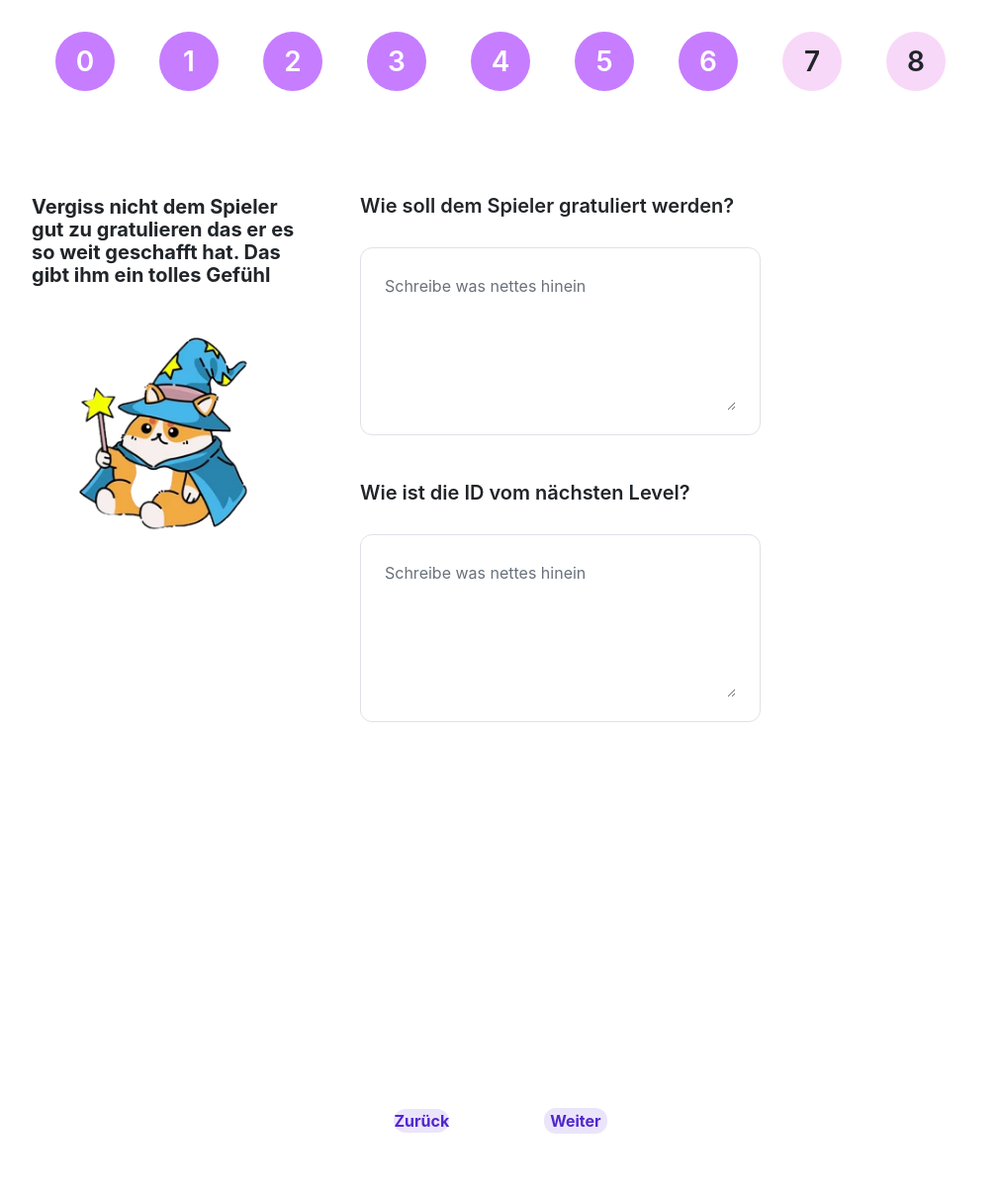
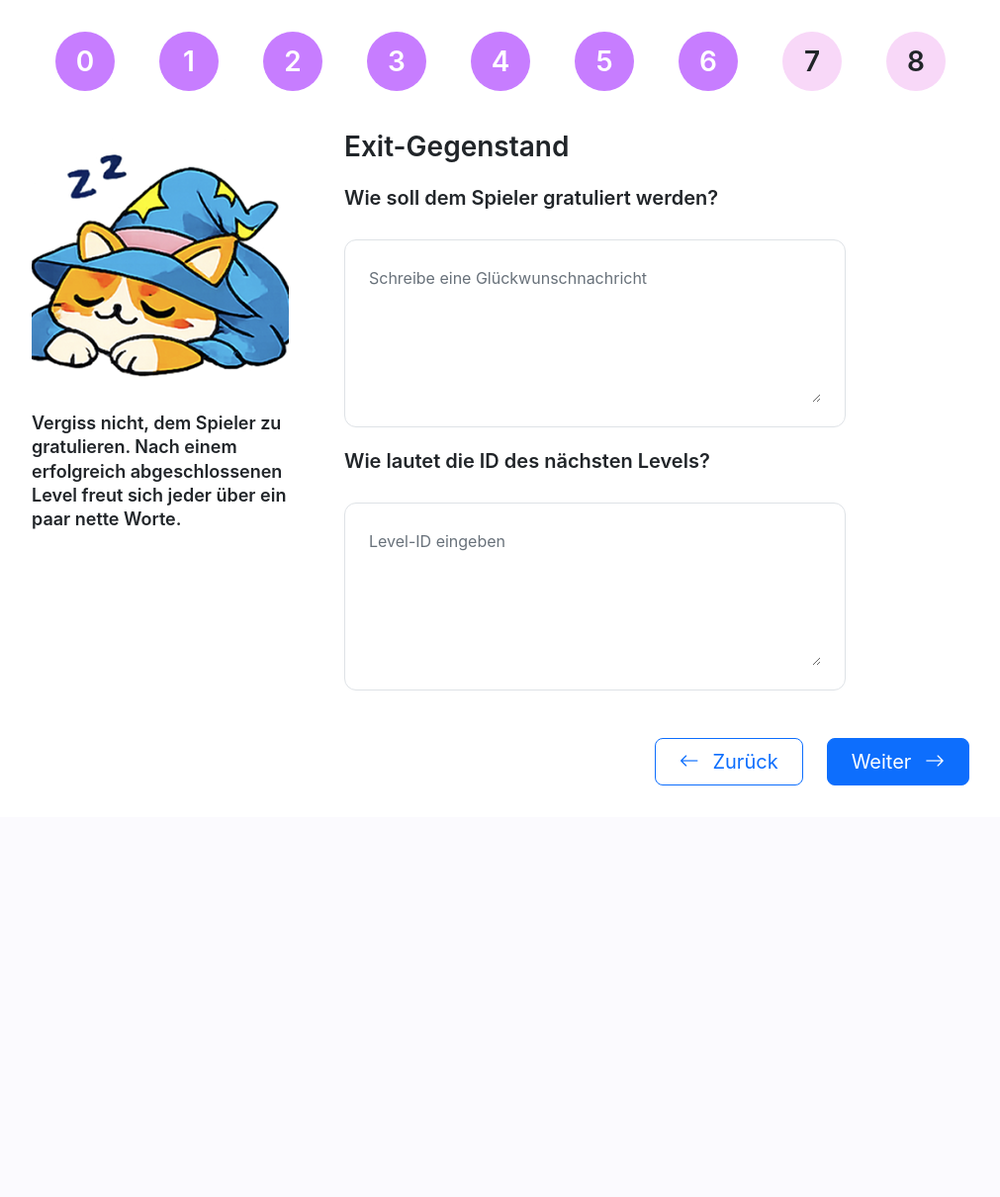
Before and after one commit to Roni-Aba/SQLQuestEditor, a Django app: page /createLevel6exit/ in a window 1280 px wide. Shown: the part 56-1266 px from the top of the page at 99% size, without its empty margins (134-1145 px from the left). After the commit the page ends 850 px from the top, so only its background shows below. Run offline with Django 4.2, Linux system fonts and the light colour scheme.

Commit message:
delete: static createLevel6exit.css refactor to bootstrap: createLevel6exit.html

```diff
--- a/backend/editor/static/editor/css/createLevel6exit.css
+++ /dev/null
@@ -1,99 +0,0 @@
-.create-level6exit-page {
-  min-height: calc(100vh - 56px);
-  background-color: #ffffff;
-  color: var(--create-level-text);
-}
-
-.create-level6exit-page .status-bar {
-  margin-top: 2rem;
-}
-
-.create-level6exit-content {
-  max-width: 980px;
-  margin: 0 auto;
-  padding: 2rem 1rem 2rem;
-}
-
-.create-level6exit-form-row {
-  --bs-gutter-x: 48px;
-  --bs-gutter-y: 32px;
-  margin-top: 42px;
-}
-
-.create-level6exit-helper {
-  display: flex;
-  flex-direction: column;
-  align-items: flex-start;
-}
-
-.create-level6exit-helper-text {
-  max-width: 311px;
-  margin: 0 0 28px;
-  color: var(--create-level-text);
-  font-size: 20px;
-  font-weight: 700;
-  line-height: 1.15;
-}
-
-.create-level6exit-cosmo {
-  width: 260px;
-  height: 260px;
-  object-fit: contain;
-}
-
-.create-level6exit-fields {
-  display: flex;
-  flex-direction: column;
-  align-items: flex-start;
-  gap: 48px;
-  padding-top: 0;
-}
-
-.create-level6exit-field {
-  width: 100%;
-  max-width: 405px;
-}
-
-.create-level6exit-navigation {
-  display: flex;
-  justify-content: center;
-  align-items: center;
-  gap: 96px;
-  margin-top: 390px;
-  padding-bottom: 2rem;
-}
-
-@media (max-width: 820px) {
-  .create-level6exit-content {
-    padding: 1.5rem 1rem 2rem;
-  }
-
-  .create-level6exit-form-row {
-    margin-top: 32px;
-  }
-
-  .create-level6exit-helper {
-    align-items: center;
-    text-align: center;
-  }
-
-  .create-level6exit-cosmo {
-    width: 180px;
-    height: 180px;
-  }
-
-  .create-level6exit-fields {
-    margin-top: 2rem;
-    gap: 36px;
-    align-items: center;
-  }
-
-  .create-level6exit-field {
-    max-width: 420px;
-  }
-
-  .create-level6exit-navigation {
-    gap: 28px;
-    margin-top: 80px;
-  }
-}
--- a/backend/editor/templates/editor/createLevel6exit.html
+++ b/backend/editor/templates/editor/createLevel6exit.html
@@ -6,66 +6,89 @@ Exit-Gegenstand | SQL Spell Quest Editor
 {% endblock %}
 
 {% block additional_css %}
-<link rel="stylesheet" href="{% static 'editor/css/createLevelShared.css' %}">
-<link rel="stylesheet" href="{% static 'editor/css/createLevel6exit.css' %}">
 <link rel="stylesheet" href="{% static 'editor/components/statusBar/statusBar.css' %}">
+<link rel="stylesheet" href="{% static 'editor/components/helper/helper.css' %}">
 <link rel="stylesheet" href="{% static 'editor/components/chatBox/chatBox.css' %}">
 {% endblock %}
 
 {% block content %}
+<main class="create-page">
+  <div class="create-page__content">
 
-<main class="create-level6exit-page">
-  <div class="container-fluid px-0">
-
-    {% include "editor/components/statusbar/statusbar.html" with steps=steps %}
+    <section
+      class="create-page__status"
+      aria-label="Fortschritt der Levelerstellung"
+    >
+      {% include "editor/components/statusBar/statusBar.html" with steps=steps %}
+    </section>
 
     <form
-      class="create-level6exit-content"
       action="{% url 'create_level6exit' %}"
       method="post"
+      class="d-flex flex-column flex-grow-1"
     >
       {% csrf_token %}
 
-      <div class="row align-items-start create-level6exit-form-row">
+      <section class="create-page__main">
+        <div class="row create-page__row align-items-start g-4 g-lg-5">
 
-        <aside class="col-12 col-md-4 create-level6exit-helper" aria-label="Hilfetext von Cosmo">
-          <p class="create-level6exit-helper-text">
-            Vergiss nicht dem Spieler gut zu gratulieren das er es so weit geschafft hat.
-            Das gibt ihm ein tolles Gefühl
-          </p>
-
-          <img
-            src="{% static 'editor/img/cat1.png' %}"
-            alt="Cosmo Wizard"
-            class="create-level6exit-cosmo"
-          >
-        </aside>
-
-        <section class="col-12 col-md-8 create-level6exit-fields" aria-label="Exit-Gegenstand">
-
-          <div class="create-level6exit-field">
-            {% include "editor/components/chatBox/chatBox.html" with title="Wie soll dem Spieler gratuliert werden?" input_id="exit-success-message" input_name="exit_success_message" placeholder_text="Schreibe was nettes hinein" game_wizard_input=form_values.exit_success_message is_editable=True %}
+          <div class="col-12 col-md-4">
+            {% include "editor/components/helper/helper.html" with helper_image="editor/img/cat9.png" helper_text="Vergiss nicht, dem Spieler zu gratulieren. Nach einem erfolgreich abgeschlossenen Level freut sich jeder über ein paar nette Worte." %}
           </div>
 
-          <div class="create-level6exit-field">
-            {% include "editor/components/chatBox/chatBox.html" with title="Wie ist die ID vom nächsten Level?" input_id="next-level-id" input_name="next_level_id" placeholder_text="Schreibe was nettes hinein" game_wizard_input=form_values.next_level_id is_editable=True %}
-          </div>
+          <section
+            class="col-12 col-md-8"
+            aria-labelledby="exit-item-title"
+          >
+            <h1
+              id="exit-item-title"
+              class="h3 fw-semibold mb-4"
+            >
+              Exit-Gegenstand
+            </h1>
 
-        </section>
-      </div>
+            <div class="d-flex flex-column gap-4">
 
-      <section class="create-level6exit-navigation" aria-label="Seitennavigation">
-        <a class="create-level1-button" href="{% url 'create_level61' %}">
+              {% include "editor/components/chatBox/chatBox.html" with title="Wie soll dem Spieler gratuliert werden?" input_id="exit-success-message" input_name="exit_success_message" placeholder_text="Schreibe eine Glückwunschnachricht" game_wizard_input=form_values.exit_success_message is_editable=True %}
+
+              {% include "editor/components/chatBox/chatBox.html" with title="Wie lautet die ID des nächsten Levels?" input_id="next-level-id" input_name="next_level_id" placeholder_text="Level-ID eingeben" game_wizard_input=form_values.next_level_id is_editable=True %}
+
+            </div>
+
+          </section>
+
+        </div>
+      </section>
+
+      <nav
+        class="create-page__navigation"
+        aria-label="Navigation der Levelerstellung"
+      >
+        <a
+          href="{% url 'create_level61' %}"
+          class="btn btn-outline-primary btn-lg px-4"
+        >
+          <i
+            class="bi bi-arrow-left me-2"
+            aria-hidden="true"
+          ></i>
           Zurück
         </a>
 
-        <button type="submit" class="create-level1-button">
+        <button
+          type="submit"
+          class="btn btn-primary btn-lg px-4"
+        >
           Weiter
+          <i
+            class="bi bi-arrow-right ms-2"
+            aria-hidden="true"
+          ></i>
         </button>
-      </section>
+      </nav>
 
     </form>
+
   </div>
 </main>
-
 {% endblock %}
```
